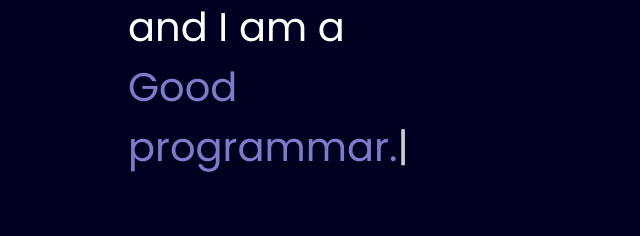
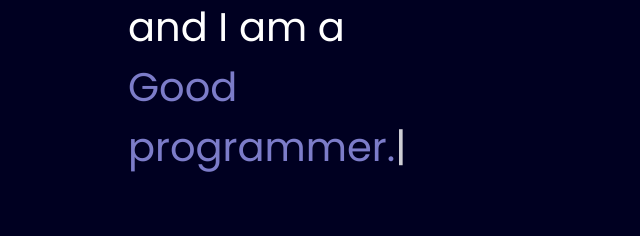
Before and after one commit to deekshitha-January/Deekshitha-portfolio, a plain HTML site: page index.html in a window 1280 px wide. Shown: the part 333-569 px from the top of the page, 0-640 px from the left. Drawn offline with nearby package versions, Linux system fonts and the light colour scheme.

Commit message:
Update index.html

```diff
--- a/index.html
+++ b/index.html
@@ -269,7 +269,7 @@
   <!-- Setup and start animation! -->
   <script>
     var typed = new Typed('#element', {
-      strings: ['Web developer.', 'Data analyst.' , 'Good programmar.'],
+      strings: ['Web developer.', 'Data analyst.' , 'Good programmer.'],
       typeSpeed: 50,
     });
   </script>
```
